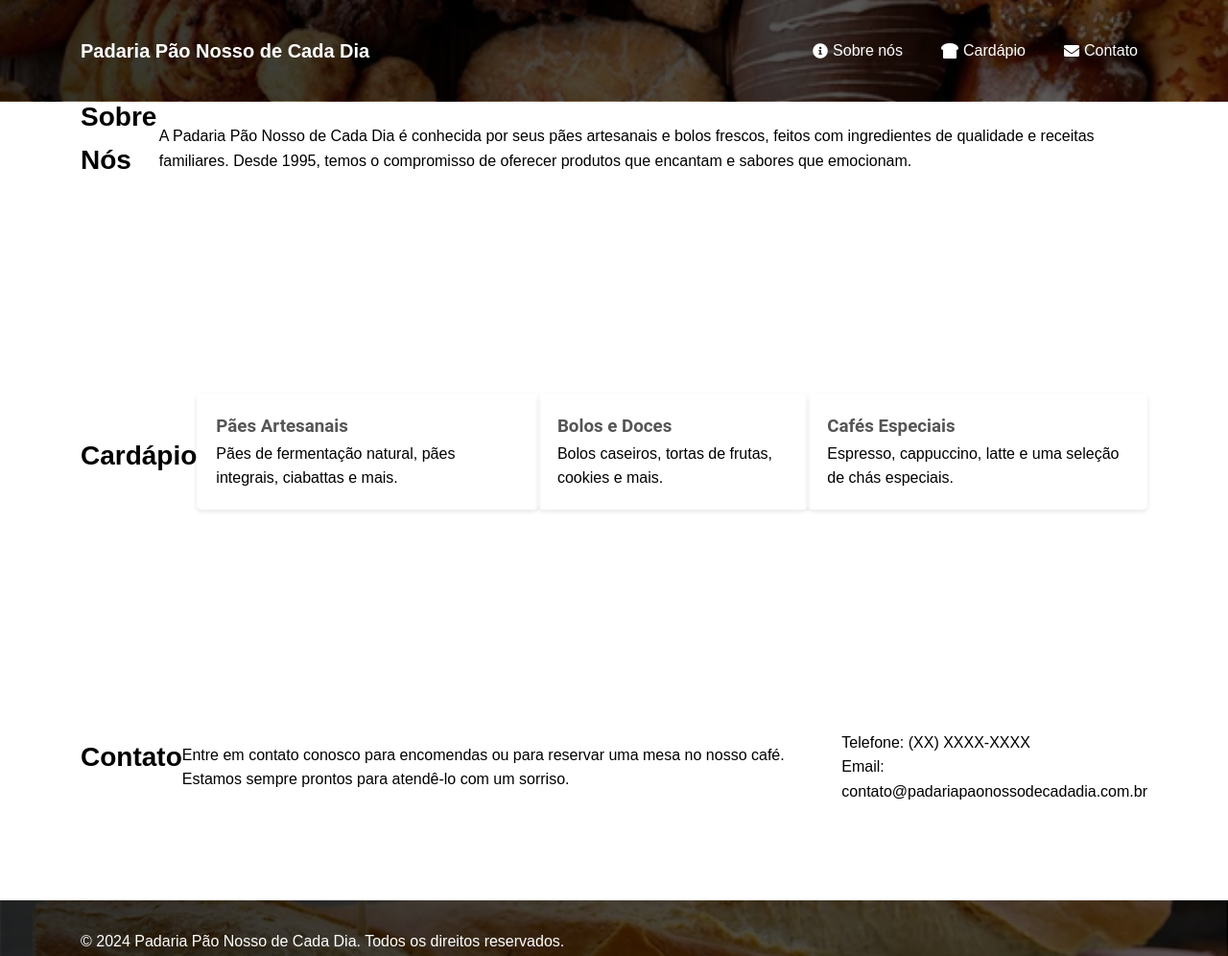
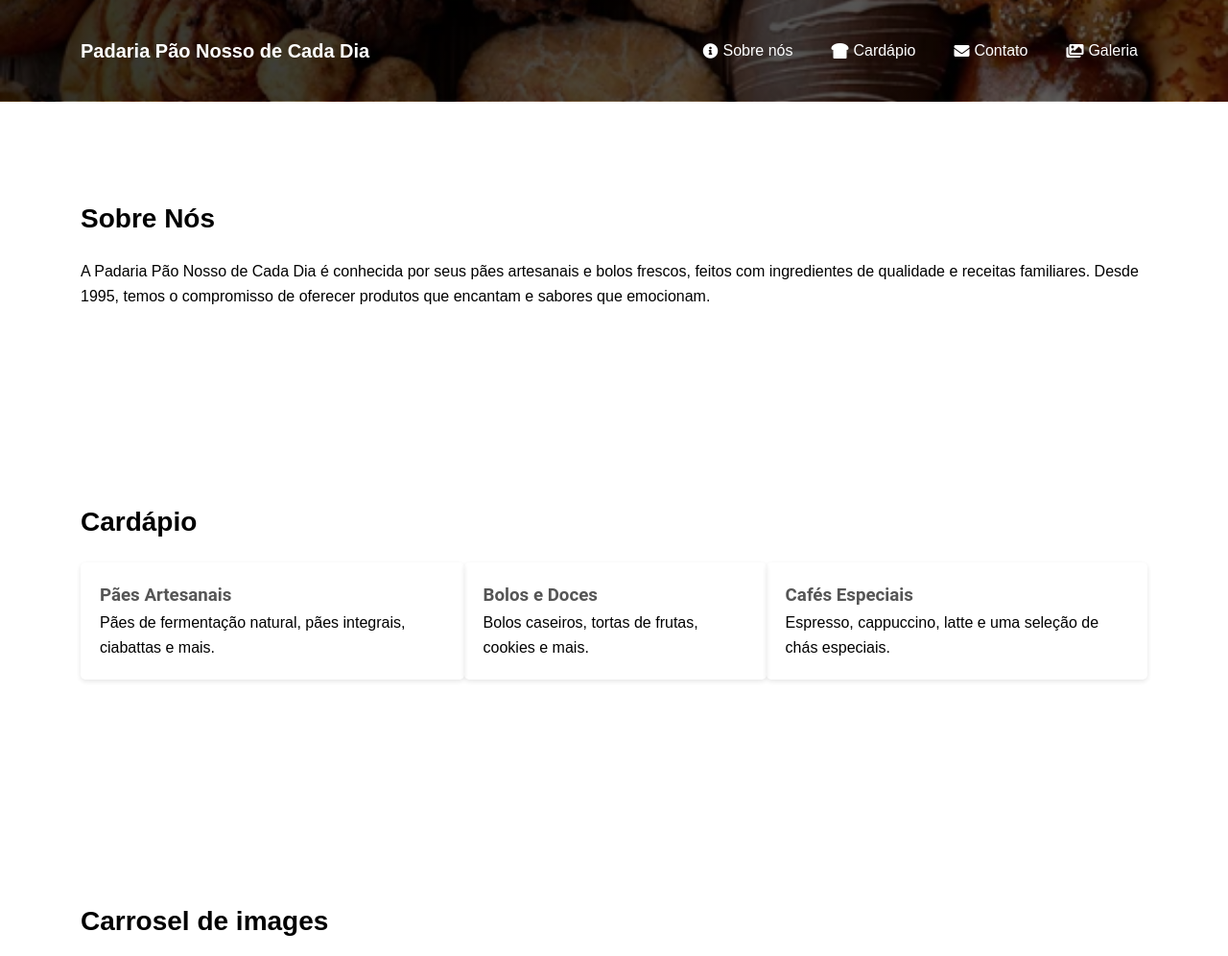
Before and after one commit to igor-rib-souza/pweb, a plain HTML site: page roteiro-2/Código Inicial do Roteiro 1 - HTML e CSS/Código Inicial do Roteiro 1 - HTML e CSS/index.html in a window 1280 px wide. Shown: the top 996 px of the page at 96% size. Drawn offline with Linux system fonts and the light colour scheme.

Commit message:
mais coisas

```diff
--- a/roteiro-2/Código Inicial do Roteiro 1 - HTML e CSS/Código Inicial do Roteiro 1 - HTML e CSS/index.html
+++ b/roteiro-2/Código Inicial do Roteiro 1 - HTML e CSS/Código Inicial do Roteiro 1 - HTML e CSS/index.html
@@ -9,28 +9,30 @@
 </head>
 <body>
     <header>
-        <div class="container">
+        <div class="container-header">
             <h1>Padaria Pão Nosso de Cada Dia</h1>
             <nav>
                 <ul>
                     <li><a href="#sobre"><i class="fas fa-info-circle"></i> Sobre nós</a></li>
                     <li><a href="#cardapio"><i class="fas fa-bread-slice"></i> Cardápio</a></li>
                     <li><a href="#contato"><i class="fas fa-envelope"></i> Contato</a></li>
+                    <li><a href="#galeria"><i class="fas fa-images"></i> Galeria</a></li>
                 </ul>
             </nav>
         </div>
     </header>
 
     <section id="sobre" class="section">
-        <div class="container">
+        <div class="container-content">
             <h2>Sobre Nós</h2>
             <p>A Padaria Pão Nosso de Cada Dia é conhecida por seus pães artesanais e bolos frescos, feitos com ingredientes de qualidade e receitas familiares. Desde 1995, temos o compromisso de oferecer produtos que encantam e sabores que emocionam.</p>
         </div>
     </section>
 
     <section id="cardapio" class="section">
-        <div class="container">
+        <div class="container-content">
             <h2>Cardápio</h2>
+            <div class="container-cardapio">
                 <div class="cardapio-item">
                     <h3>Pães Artesanais</h3>
                     <p>Pães de fermentação natural, pães integrais, ciabattas e mais.</p>
@@ -44,10 +46,23 @@
                     <p>Espresso, cappuccino, latte e uma seleção de chás especiais.</p>
                 </div>
             </div>
+        </div>
+    </section>
+
+    <section id="carousel" class="section">
+        <div class="container-content">
+            <h2>Carrosel de images</h2>
+            <div>
+                <img src="assets/produtos/croissant.webp" class="carousel-img">
+                <img src="assets/produtos/pao.jpeg" class="carousel-img">
+                <img src="assets/produtos/pao2.jpg" class="carousel-img">
+                <img src="assets/produtos/paopivara.webp" class="carousel-img">
+            </div>
+        </div>
     </section>
 
     <section id="contato" class="section">
-        <div class="container">
+        <div class="container-content">
             <h2>Contato</h2>
             <p>Entre em contato conosco para encomendas ou para reservar uma mesa no nosso café. Estamos sempre prontos para atendê-lo com um sorriso.</p>
             <p>Telefone: (XX) XXXX-XXXX<br>
@@ -56,7 +71,7 @@
     </section>
 
     <footer>
-        <div class="container">
+        <div class="container-content">
             <p>&copy; 2024 Padaria Pão Nosso de Cada Dia. Todos os direitos reservados.</p>
         </div>
     </footer>
--- a/roteiro-2/Código Inicial do Roteiro 1 - HTML e CSS/Código Inicial do Roteiro 1 - HTML e CSS/styles.css
+++ b/roteiro-2/Código Inicial do Roteiro 1 - HTML e CSS/Código Inicial do Roteiro 1 - HTML e CSS/styles.css
@@ -11,7 +11,18 @@ body {
     background-color: #f8f8f8;
 }
 
-.container {
+.container-content {
+    width: 90%;
+    margin: 0 auto;
+    padding: 20px;
+    display: flex;
+    align-items: center;
+    justify-content: space-between;
+    flex-direction: column;
+    align-items: flex-start;
+}
+
+.container-header {
     width: 90%;
     margin: 0 auto;
     padding: 20px;
@@ -20,17 +31,26 @@ body {
     justify-content: space-between;
 }
 
+.container-cardapio {
+    width: 100%;
+    margin: 0 auto;
+    display: flex;
+    align-items: center;
+    justify-content: space-between;
+}
+
+
 header {
     background-color: #333;
     color: #fff;
     padding: 10px 0;
-    position: fixed;
     width: 100%;
     top: 0;
     z-index: 1000;
     background-image: linear-gradient(to right, rgba(0,0,0,0.8), rgba(0,0,0,0.6)), url('assets/header-bg.jpg');
     background-size: cover;
     background-position: center;
+    position: sticky;
 }
 
 header h1 {
@@ -111,3 +131,9 @@ footer {
     background-size: cover;
     background-position: center;
 }
+
+.carousel-img {
+    object-fit: cover;
+    width: 640px;
+    height: 640px;
+}
```
Also changed, not shown: roteiro-2/Código Inicial do Roteiro 1 - HTML e CSS/Código Inicial do Roteiro 1 - HTML e CSS/assets/produtos/croissant.webp (added), roteiro-2/Código Inicial do Roteiro 1 - HTML e CSS/Código Inicial do Roteiro 1 - HTML e CSS/assets/produtos/pao.jpeg (added), roteiro-2/Código Inicial do Roteiro 1 - HTML e CSS/Código Inicial do Roteiro 1 - HTML e CSS/assets/produtos/pao2.jpg (added), roteiro-2/Código Inicial do Roteiro 1 - HTML e CSS/Código Inicial do Roteiro 1 - HTML e CSS/assets/produtos/paopivara.webp (added). Lines whose indentation alone changed are shown as unchanged.
